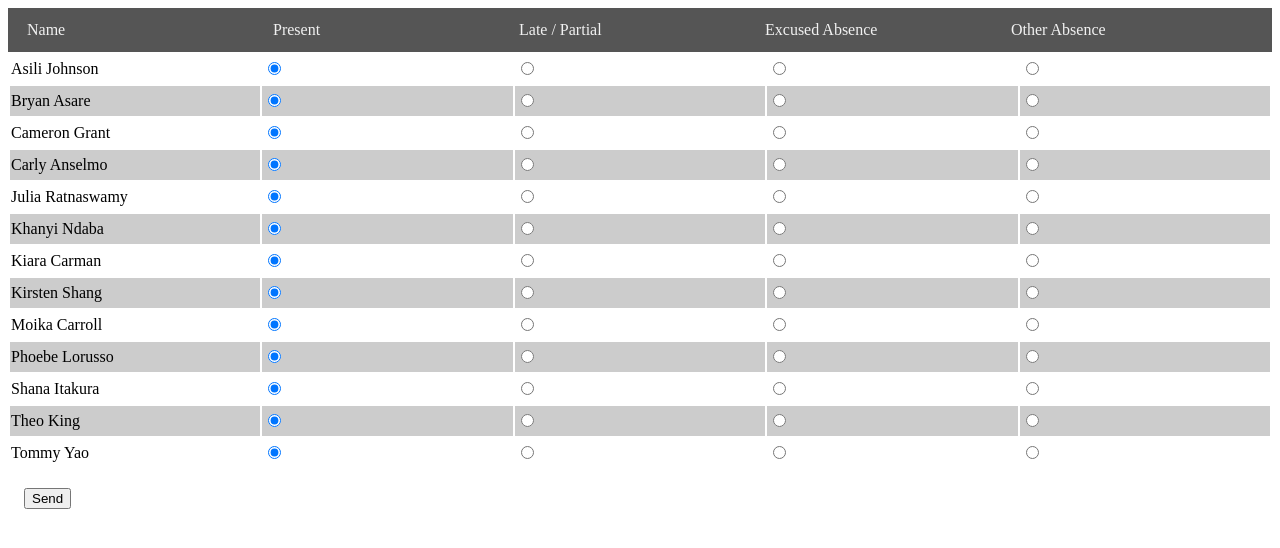
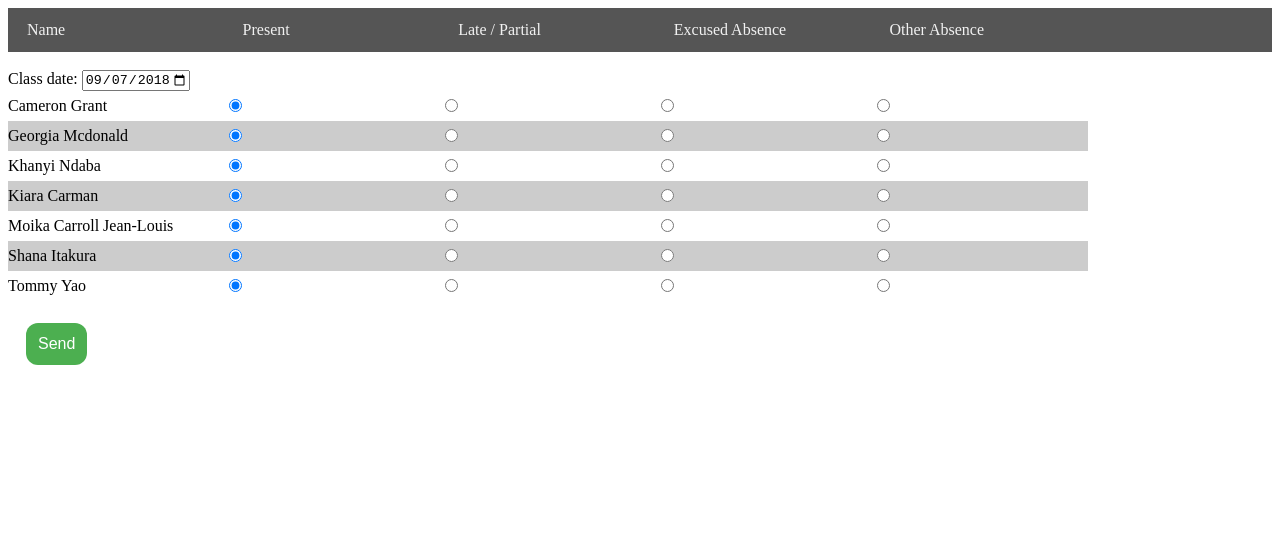
Before and after one commit to buxtonschool/attendance, a plain HTML site: page ProbStats.html in a window 1280 px wide. Drawn offline with nearby package versions, Linux system fonts and the light colour scheme.

Commit message:
firstrealupdate

```diff
--- a/ProbStats.html
+++ b/ProbStats.html
@@ -13,25 +13,21 @@
   <table><tr><td>Name</td><td>Present</td><td>Late / Partial</td><td>Excused Absence</td><td>Other Absence</td></tr></table>
 </div>
 
-  <form id='foo'>
-    <input hidden type="checkbox" name="subject" value="probstats" checked>
+  <form id="foo" action="https://buxtonschool.github.io/attendance/ManaryAttendance">
+    <input hidden type="checkbox" name="subject" value="master" checked>
 
-    <table class="students">
 
-<tr><td>Asili Johnson
-</td><td><input type="radio" name="asili-johnson" value="Present" checked></td><td><input type="radio" name="asili-johnson" value="Late"></td><td><input type="radio" name="asili-johnson" value="Excused"></td><td><input type="radio" name="asili-johnson" value="Unexcused"></td></tr>
+    <br>
+    Class date: <input type="date" name="date" id="datePicker" min="2018-09-01" max="2019-07-01">
+    <br>
 
-<tr><td>Bryan Asare
-</td><td><input type="radio" name="bryan-asare" value="Present" checked></td><td><input type="radio" name="bryan-asare" value="Late"></td><td><input type="radio" name="bryan-asare" value="Excused"></td><td><input type="radio" name="bryan-asare" value="Unexcused"></td></tr>
+    <table class="students" cellpadding=0 cellspacing=0>
 
 <tr><td>Cameron Grant
 </td><td><input type="radio" name="cameron-grant" value="Present" checked></td><td><input type="radio" name="cameron-grant" value="Late"></td><td><input type="radio" name="cameron-grant" value="Excused"></td><td><input type="radio" name="cameron-grant" value="Unexcused"></td></tr>
 
-<tr><td>Carly Anselmo
-</td><td><input type="radio" name="carly-anselmo" value="Present" checked></td><td><input type="radio" name="carly-anselmo" value="Late"></td><td><input type="radio" name="carly-anselmo" value="Excused"></td><td><input type="radio" name="carly-anselmo" value="Unexcused"></td></tr>
-
-<tr><td>Julia Ratnaswamy
-</td><td><input type="radio" name="julia-ratnaswamy" value="Present" checked></td><td><input type="radio" name="julia-ratnaswamy" value="Late"></td><td><input type="radio" name="julia-ratnaswamy" value="Excused"></td><td><input type="radio" name="julia-ratnaswamy" value="Unexcused"></td></tr>
+<tr><td>Georgia Mcdonald
+</td><td><input type="radio" name="georgia-mcdonald" value="Present" checked></td><td><input type="radio" name="georgia-mcdonald" value="Late"></td><td><input type="radio" name="georgia-mcdonald" value="Excused"></td><td><input type="radio" name="georgia-mcdonald" value="Unexcused"></td></tr>
 
 <tr><td>Khanyi Ndaba
 </td><td><input type="radio" name="khanyi-ndaba" value="Present" checked></td><td><input type="radio" name="khanyi-ndaba" value="Late"></td><td><input type="radio" name="khanyi-ndaba" value="Excused"></td><td><input type="radio" name="khanyi-ndaba" value="Unexcused"></td></tr>
@@ -39,20 +35,11 @@
 <tr><td>Kiara Carman
 </td><td><input type="radio" name="kiara-carman" value="Present" checked></td><td><input type="radio" name="kiara-carman" value="Late"></td><td><input type="radio" name="kiara-carman" value="Excused"></td><td><input type="radio" name="kiara-carman" value="Unexcused"></td></tr>
 
-<tr><td>Kirsten Shang
-</td><td><input type="radio" name="kirsten-shang" value="Present" checked></td><td><input type="radio" name="kirsten-shang" value="Late"></td><td><input type="radio" name="kirsten-shang" value="Excused"></td><td><input type="radio" name="kirsten-shang" value="Unexcused"></td></tr>
-
-<tr><td>Moika Carroll
+<tr><td>Moika Carroll Jean-Louis
 </td><td><input type="radio" name="moika-carroll" value="Present" checked></td><td><input type="radio" name="moika-carroll" value="Late"></td><td><input type="radio" name="moika-carroll" value="Excused"></td><td><input type="radio" name="moika-carroll" value="Unexcused"></td></tr>
-
-<tr><td>Phoebe Lorusso
-</td><td><input type="radio" name="phoebe-lorusso" value="Present" checked></td><td><input type="radio" name="phoebe-lorusso" value="Late"></td><td><input type="radio" name="phoebe-lorusso" value="Excused"></td><td><input type="radio" name="phoebe-lorusso" value="Unexcused"></td></tr>
 
 <tr><td>Shana Itakura
 </td><td><input type="radio" name="shana-itakura" value="Present" checked></td><td><input type="radio" name="shana-itakura" value="Late"></td><td><input type="radio" name="shana-itakura" value="Excused"></td><td><input type="radio" name="shana-itakura" value="Unexcused"></td></tr>
-
-<tr><td>Theo King
-</td><td><input type="radio" name="theo-king" value="Present" checked></td><td><input type="radio" name="theo-king" value="Late"></td><td><input type="radio" name="theo-king" value="Excused"></td><td><input type="radio" name="theo-king" value="Unexcused"></td></tr>
 
 <tr><td>Tommy Yao
 </td><td><input type="radio" name="tommy-yao" value="Present" checked></td><td><input type="radio" name="tommy-yao" value="Late"></td><td><input type="radio" name="tommy-yao" value="Excused"></td><td><input type="radio" name="tommy-yao" value="Unexcused"></td></tr>
@@ -60,16 +47,18 @@
       </table>
 
       <br>
-      &emsp;<button type='submit'>Send</button>&emsp;
+      &emsp;<button class="button" type="submit">Send</button>&emsp;
       <br><br>
 
     </form>
 
-  <script src="https://ajax.googleapis.com/ajax/libs/jquery/2.1.4/jquery.min.js"></script>
-  <!-- Custom Theme JavaScript -->
-  <script src='google-sheet.js'></script>
+<script src="https://ajax.googleapis.com/ajax/libs/jquery/2.1.4/jquery.min.js"></script>
 
-  <script>
+<script src="google-sheet.js"></script>
+
+<script src="manary-redirect.js"></script>
+
+<script>
 window.onscroll = function() {myFunction()};
 
 var header = document.getElementById("myHeader");
@@ -83,4 +72,8 @@ function myFunction() {
   }
 }
 </script>
+
+<script> document.getElementById('datePicker').valueAsDate = new Date(); </script>
+
+</body>
 </html>
--- /dev/null
+++ b/manary-redirect.js
@@ -0,0 +1,13 @@
+// Variable to hold request
+var request;
+
+// Bind to the submit event of our form
+$("#foo").submit(function(event){
+
+    // Abort any pending request
+    if (request) {
+        request.abort();
+    }
+
+    window.location.href = "http://buxtonschool.github.io/attendance/ManaryAttendance";
+});
--- a/styles.css
+++ b/styles.css
@@ -30,13 +30,28 @@ body {
   padding-top: 102px;
 }
 
+.button {
+    background-color: #4CAF50;
+    border: none;
+    color: white;
+    padding: 12px;
+    text-align: center;
+    text-decoration: none;
+    display: inline-block;
+    font-size: 16px;
+    margin: 4px 2px;
+    border-radius: 12px;
+}
+
 tr td {width:20%}
 .students tr:nth-child(even) {background: #CCC}
 .students tr:nth-child(odd) {background: #FFF}
 .students tr {height: 30px}
+td {cellpadding:0;}
 
 table {cellpadding: 0;
   cellspacing: 0;
   width:100%;
+  max-width: 1080px;
   border: 0}
 </style>
```
Also changed, not shown: AdvancedCalculus.html (+21 -9 lines), ManaryAttendance.html (+7 -8 lines), Master.html (+24 -13 lines), Precalculus.html (+24 -10 lines).
